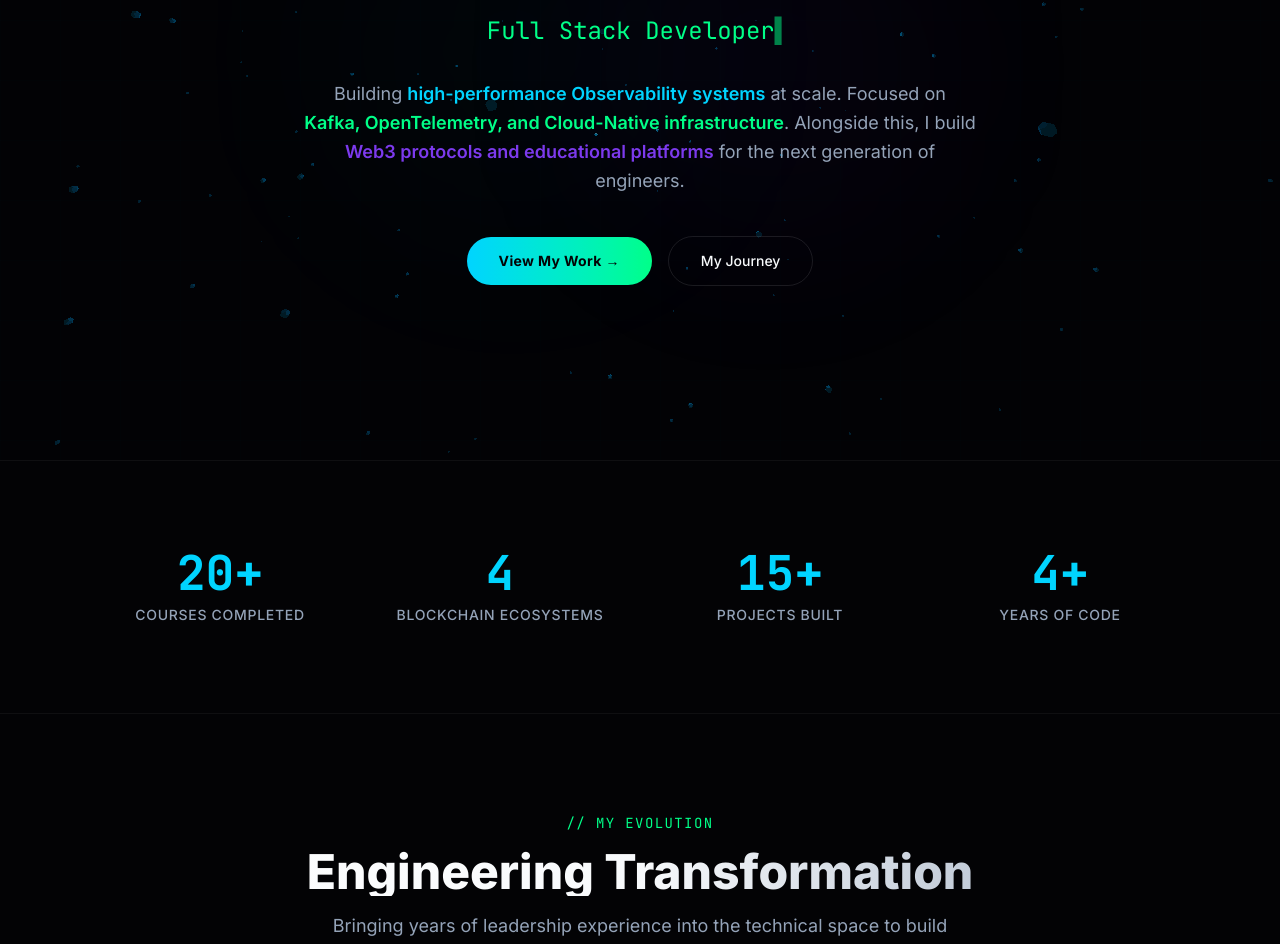
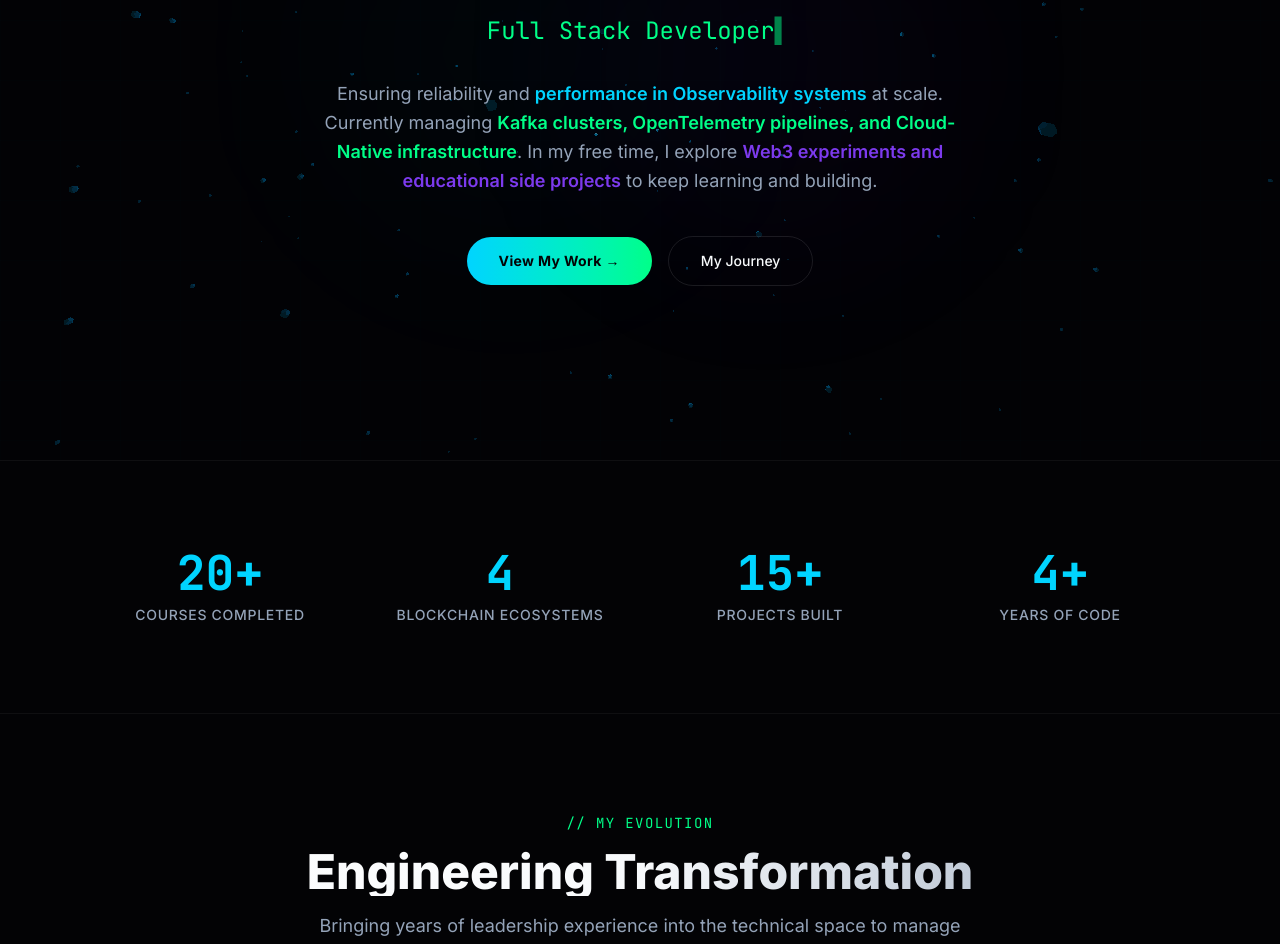
Before and after one commit to boobaGreen/Portfolio2026, a React (Vite) app: page / in a window 1280 px wide. Shown: the part 340-1284 px from the top of the page. Built offline with nearby package versions, Linux system fonts and the light colour scheme.

Commit message:
new phrase

```diff
--- a/src/App.tsx
+++ b/src/App.tsx
@@ -325,9 +325,9 @@ function Hero() {
         </div>
 
         <p className="mt-8 text-lg text-text-dim max-w-2xl mx-auto leading-relaxed">
-          Building <span className="text-primary font-semibold">high-performance Observability systems</span> at scale.
-          Focused on <span className="text-accent font-semibold">Kafka, OpenTelemetry, and Cloud-Native infrastructure</span>.
-          Alongside this, I build <span className="text-purple font-semibold">Web3 protocols and educational platforms</span> for the next generation of engineers.
+          Ensuring reliability and <span className="text-primary font-semibold">performance in Observability systems</span> at scale.
+          Currently managing <span className="text-accent font-semibold">Kafka clusters, OpenTelemetry pipelines, and Cloud-Native infrastructure</span>.
+          In my free time, I explore <span className="text-purple font-semibold">Web3 experiments and educational side projects</span> to keep learning and building.
         </p>
 
         <div className="mt-10 flex flex-col sm:flex-row items-center justify-center gap-4">
@@ -496,7 +496,7 @@ function Journey() {
       <SectionTitle
         tag="My Evolution"
         title="Engineering Transformation"
-        subtitle="Bringing years of leadership experience into the technical space to build resilient and observable systems."
+        subtitle="Bringing years of leadership experience into the technical space to manage and optimize resilient and observable systems."
       />
 
       <div className="max-w-4xl mx-auto px-6 relative">
@@ -640,7 +640,7 @@ function Skills() {
       <SectionTitle
         tag="Tech Stack"
         title="Skills & Expertise"
-        subtitle="Focused on DevOps, Observability, and Cloud — while building across the full stack."
+        subtitle="Focused on DevOps, Observability, and Cloud — while exploring and maintaining various stack components."
       />
       <div className="max-w-6xl mx-auto px-6 grid grid-cols-1 md:grid-cols-2 lg:grid-cols-3 gap-6">
         {skillCategories.map((cat, i) => (
@@ -812,7 +812,7 @@ function Projects() {
       <SectionTitle
         tag="Portfolio"
         title="Featured Projects"
-        subtitle="Core engineering projects focused on systems, infrastructure, and Web3."
+        subtitle="Personal projects and experiments focused on systems, infrastructure, and Web3."
       />
       <div className="max-w-6xl mx-auto px-6 grid grid-cols-1 md:grid-cols-2 gap-8">
         {projects.map((p, i) => (
@@ -1048,7 +1048,7 @@ function Contact() {
           // Let's Connect
         </span>
         <h2 className="text-4xl md:text-5xl font-extrabold mt-4 bg-gradient-to-r from-primary via-white to-accent bg-clip-text text-transparent">
-          Let's Build Something Together
+          Let's Work Together
         </h2>
         <p className="text-text-dim mt-6 text-lg">
           Looking for a curious, proactive engineer who brings both technical
```
